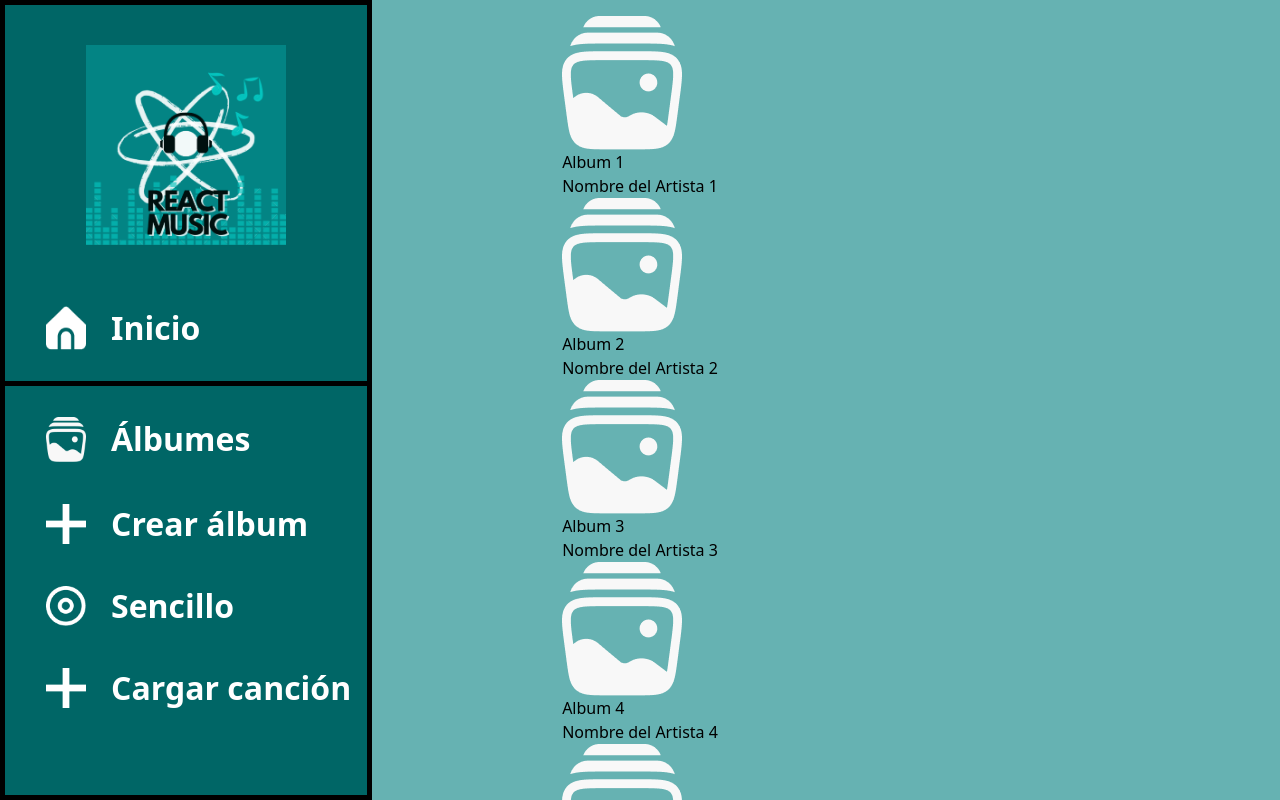
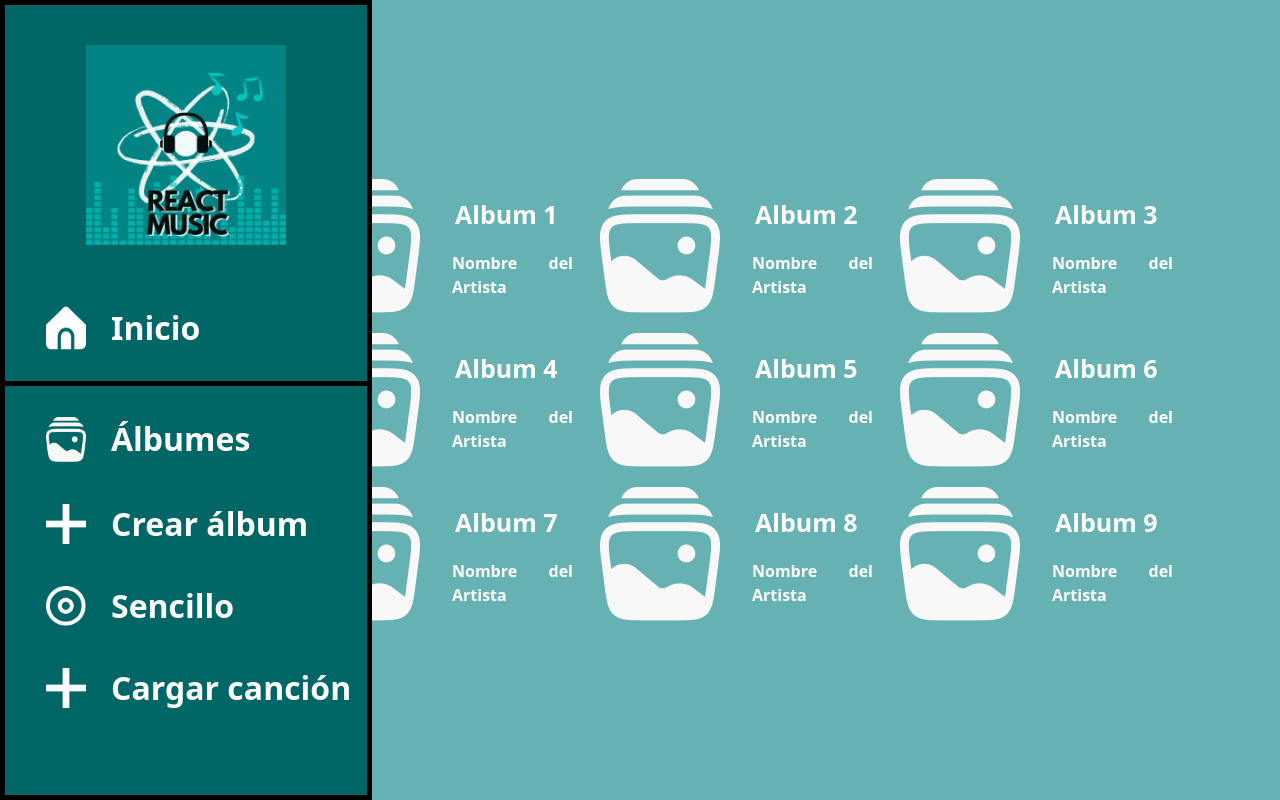
Before and after one commit to IVANCCAMA/Spotify-React, a React (Create React App) app in the folder spotify/: page /Albumes in a window 1280 px wide. Shown: the top 800 px of the page. Built offline with nearby package versions, Linux system fonts and the light colour scheme.

Commit message:
interfaz de lista de albumes terminada

```diff
--- a/spotify/src/components/listaAlbunes.css
+++ b/spotify/src/components/listaAlbunes.css
@@ -1,25 +1,52 @@
-.lista {
-  width: 600px;
-  height: 760px;
-  background: #008080;
-  border: 4px solid #000000;
-  display: flex;
-  align-items: center;
-  overflow: hidden;
+/* Estilo para la lista de álbumes */
+.album-list {
+  /*background-color: rgba(255, 255, 255, 0.8); /* Fondo semi-transparente blanco */
+  padding: 20px;
+  border-radius: 10px;
+  display: grid;
+  grid-template-columns: repeat(3, 1fr); /* 3 columnas iguales */
+  gap: 20px; /* Espacio entre álbumes */
+  max-width: 1000px; /* Ancho máximo de la lista */
+  margin: 0 0 0 200px; /* Centra horizontalmente en la pantalla */
+  margin-top: 0px; /* Ajusta el margen superior para centrar verticalmente */
+
 }
 
-.lista-item a {
-  padding: 16px;
-  text-decoration: none;
-  font-weight: bold;
-  font-size: 32px;
-  color: #FFFFFF;
+/* Estilo para cada álbum */
+.album-item {
   display: flex;
-  align-items: center;
-  text-align: justify;
-  font-family: var(--fuente-1);
+  flex-direction: row; /* Alinea elementos en fila */
+  align-items: center; /* Centra verticalmente */
+
 }
 
-.icon {
-  margin: 5px 25px;
+.album-logo {
+  margin-right: 25px; /* Espacio entre el logo y el texto */
 }
+
+.album-title {
+  /*color: #FFFFFF; /* Color blanco para el título */
+  /*font-weight: bold;*/
+  padding: 10px;
+    font-weight: bold;
+    font-size: 25px;
+    color: #FFFFFF;
+    display: flex;
+    align-items: center;
+    text-align: justify;
+    font-family: var(--fuente-1);
+}
+
+.artist-name {
+  /*color: #FFFFFF; /* Color blanco para el nombre del artista */
+  /*font-size: 14px; /* Tamaño de fuente más pequeño para el nombre del artista */
+  /*margin-top: 4px; /* Espacio superior para el nombre del artista */
+  padding: 7px;
+    font-weight: bold;
+    font-size: 16px;
+    color: #FFFFFF;
+    display: flex;
+    align-items: center;
+    text-align: justify;
+    font-family: var(--fuente-1);
+}
--- a/spotify/src/components/listaAlbunes.js
+++ b/spotify/src/components/listaAlbunes.js
@@ -5,15 +5,15 @@ import groupLogo from '../logos/group.png'; // Ruta de tu imagen de álbum
 
 function ListaAlbumes() {
   const albums = [
-    { id: 1, artist: "Nombre del Artista 1" },
-    { id: 2, artist: "Nombre del Artista 2" },
-    { id: 3, artist: "Nombre del Artista 3" },
-    { id: 4, artist: "Nombre del Artista 4" },
-    { id: 5, artist: "Nombre del Artista 5" },
-    { id: 6, artist: "Nombre del Artista 6" },
-    { id: 7, artist: "Nombre del Artista 7" },
-    { id: 8, artist: "Nombre del Artista 8" },
-    { id: 9, artist: "Nombre del Artista 9" }
+    { id: 1, artist: "Nombre del Artista" },
+    { id: 2, artist: "Nombre del Artista" },
+    { id: 3, artist: "Nombre del Artista" },
+    { id: 4, artist: "Nombre del Artista" },
+    { id: 5, artist: "Nombre del Artista" },
+    { id: 6, artist: "Nombre del Artista" },
+    { id: 7, artist: "Nombre del Artista" },
+    { id: 8, artist: "Nombre del Artista" },
+    { id: 9, artist: "Nombre del Artista" }
   ];
 
   return (
@@ -22,7 +22,7 @@ function ListaAlbumes() {
         <Link to={`/detalle-album/${album.id}`} key={album.id} className="album-item">
           <img src={groupLogo} alt="Álbum" className="album-logo" />
           <div className="album-details">
-            <div className="album-title">Album {index + 1}</div>
+            <div className="album-title">Album {index+1}</div>
             <div className="artist-name">{album.artist}</div>
           </div>
         </Link>
```
